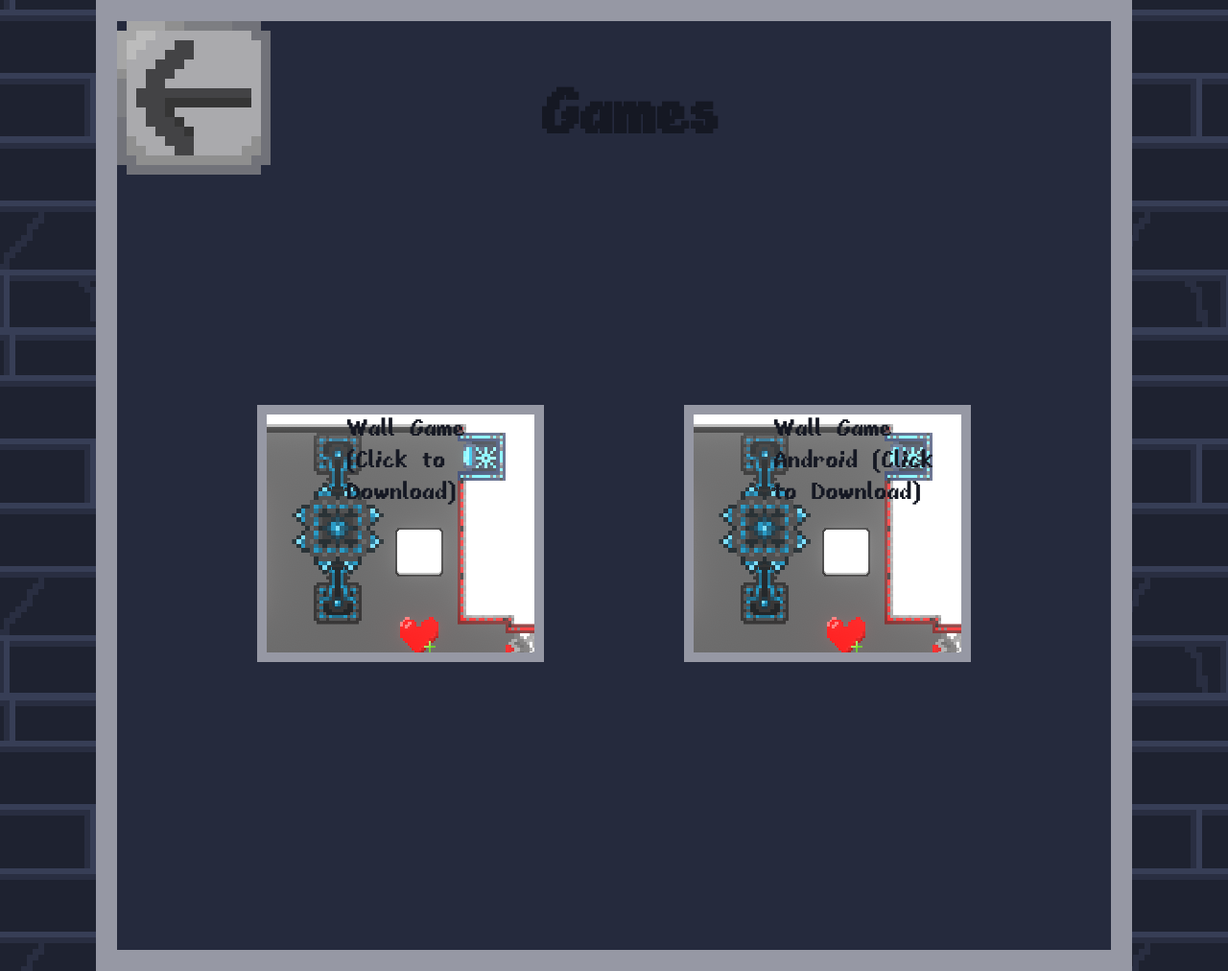
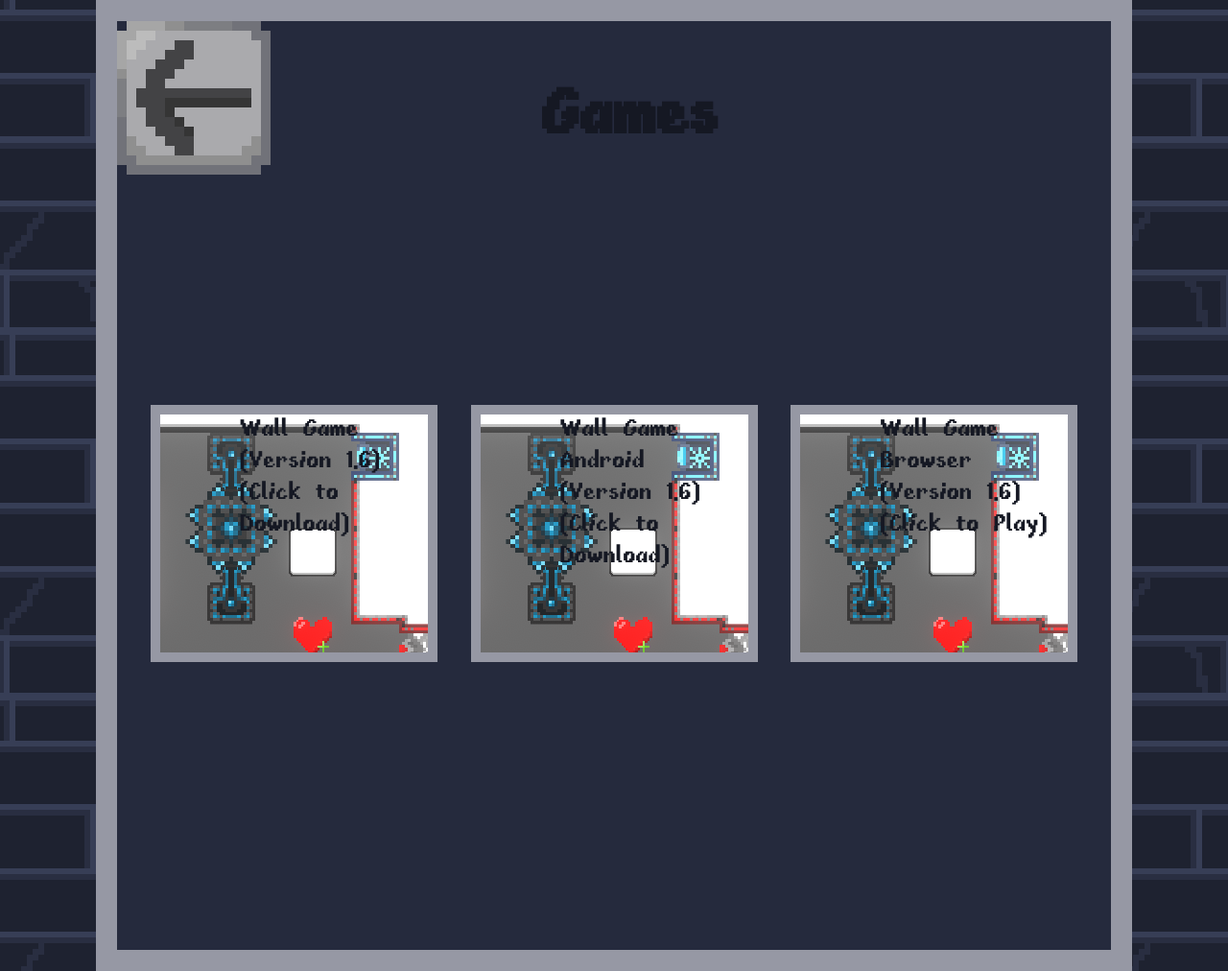
Before and after one commit to ZimogoRRR/My-Portfolio, a plain HTML site: page games.html in a window 1280 px wide. Shown: the whole page at 96% size. Drawn offline with Linux system fonts and the light colour scheme.

Commit message:
New version links, and browser wall game link

```diff
--- a/games.html
+++ b/games.html
@@ -17,8 +17,9 @@
             </div>
             <div class="gamesHeader"></div>
             <div class="gamesList">
-            <a href="https://drive.google.com/drive/u/0/folders/1nWxdZcw_6pVcThnp_YYSaANjgSdfJaHB" class="wallGameText"><div class="wallGame">Wall Game (Click to Download)</div></a>
-            <a href="https://drive.google.com/drive/u/0/folders/1djfP-bDHgX_GwiQWWu55I14m_5DDWvoB" class="wallGameText"><div class="wallGameAndroid">Wall Game Android (Click to Download)</div></a>
+            <a href="https://drive.google.com/drive/folders/1bxehqeVuqxwk4WhIRD5gcLfhxVkt3C0p?usp=drive_link" class="wallGameText"><div class="wallGame">Wall Game (Version 1.6) (Click to Download)</div></a>
+            <a href="https://drive.google.com/drive/folders/16KKI2jnyy7okHH3eeva5XTOXQWtbLhkJ?usp=drive_link" class="wallGameText"><div class="wallGameAndroid">Wall Game Android (Version 1.6) (Click to Download)</div></a>
+            <a href="https://zimogorrr.github.io/WallGameBrowserVersion/" class="wallGameText"><div class="wallGameAndroid">Wall Game Browser (Version 1.6) (Click to Play)</div></a>
             </div>
 
     </div>
```
Also changed, not shown: css/style.css (line endings or trailing spaces).
